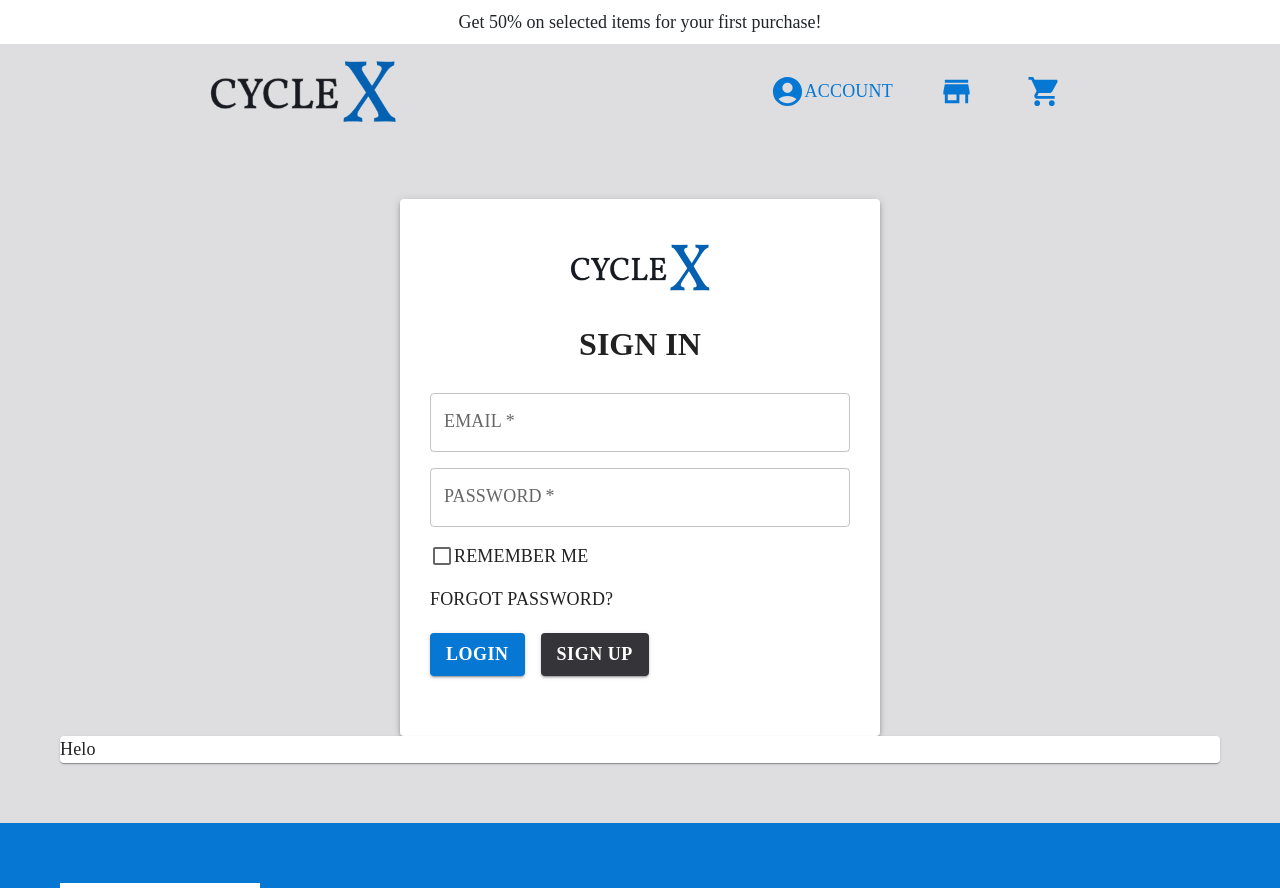
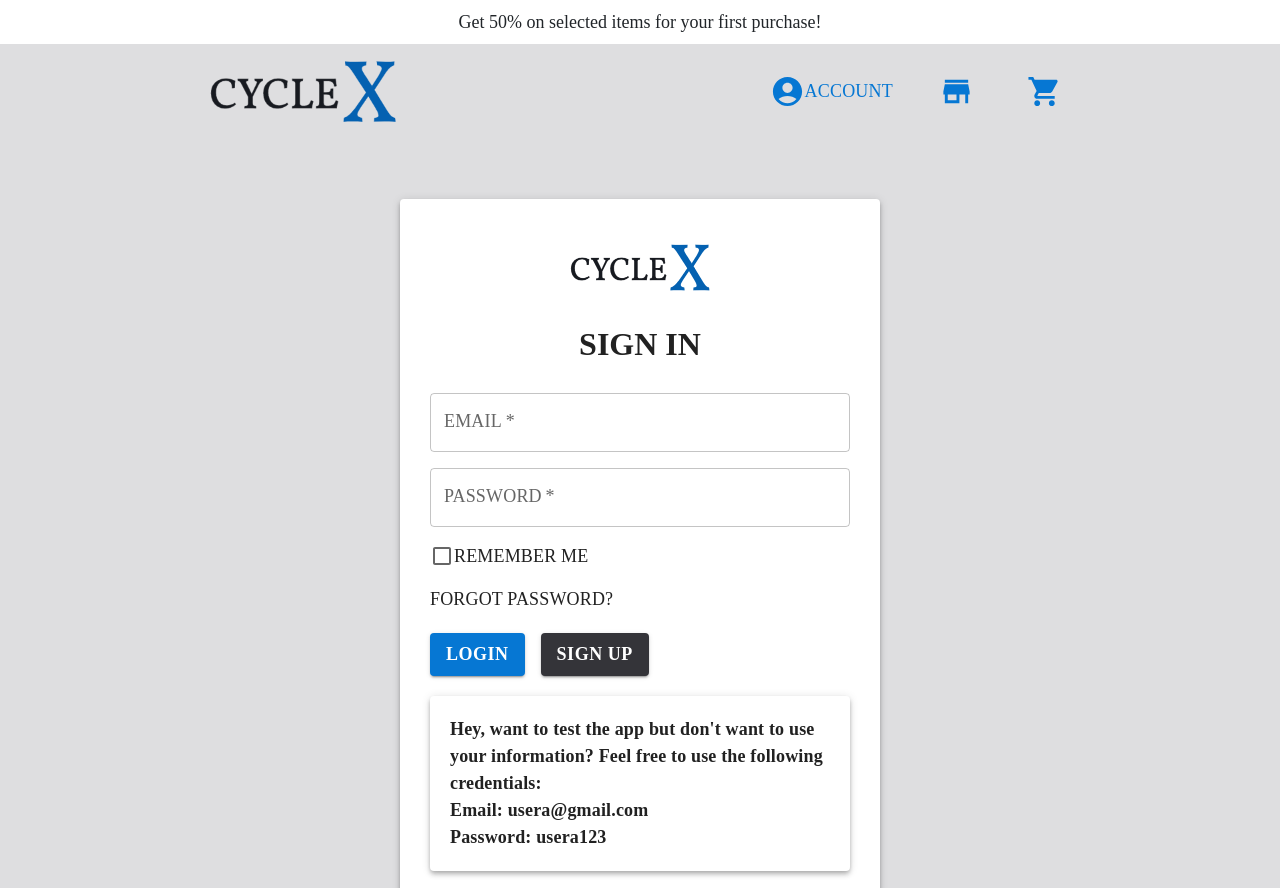
Before and after one commit to Nover-WD/cyclex_frontend, a React (Create React App) app: page /signin in a window 1280 px wide. Shown: the top 888 px of the page. Built offline with nearby package versions, Linux system fonts and the light colour scheme; a web font is replaced by a local one.

Commit message:
added for user credentials

```diff
--- a/src/components/HeaderHero.js
+++ b/src/components/HeaderHero.js
@@ -26,10 +26,10 @@ export default function HeaderHero(){
             </div>
             <div class="carousel-inner">
                 <div class="carousel-item active">
-                    <img src="/assets/img/mountain-bike2.png" class="d-block vh-80" alt="Extreme Mountain Bike"/>
+                    <img src="/assets/img/road-bike.png" class="d-block vh-80" alt="Black Road Bike"/>
                 </div>
                 <div class="carousel-item">
-                    <img src="/assets/img/road-bike.png" class="d-block vh-80" alt="Black Road Bike"/>
+                    <img src="/assets/img/mountain-bike2.png" class="d-block vh-80" alt="Extreme Mountain Bike"/>
                 </div>
                 <div class="carousel-item">
                     <img src="/assets/img/helmets.png" class="d-block vh-80" alt="Customized Helmets"/>
--- a/src/components/forms/SignInForm.js
+++ b/src/components/forms/SignInForm.js
@@ -4,7 +4,7 @@ import React, { useEffect, useState } from "react";
 // import Password from "../Password";
 import RememberMe from "../RememberMe";
 import { Link, useLocation, useNavigate } from "react-router-dom";
-import { Box, Typography, Stack, TextField, Button, Alert, Collapse, IconButton } from "@mui/material";
+import { Box, Typography, Stack, TextField, Button, Alert, Collapse, IconButton, Paper } from "@mui/material";
 import { makeStyles } from "@mui/styles";
 import CloseIcon from "@mui/icons-material/Close";
 
@@ -85,6 +85,11 @@ export default function SignInForm(){
                             </Link>
                         </Button>
                     </Stack>
+                    <Paper elevation={4} sx={{padding: "20px"}}>
+                        <Typography sx={{fontWeight: "700"}}>Hey, want to test the app but don't want to use your information? Feel free to use the following credentials:</Typography>
+                        <Typography sx={{fontWeight: "700"}}>Email: usera@gmail.com</Typography>
+                        <Typography sx={{fontWeight: "700"}}>Password: usera123</Typography>
+                    </Paper>
                 </Box>
         </>
     )
--- a/src/components/pages/Login.js
+++ b/src/components/pages/Login.js
@@ -1,6 +1,6 @@
 import React from "react";
 import SignInForm from "../forms/SignInForm";
-import { Box, Paper, Typography} from "@mui/material";
+import { Box, Paper, Typography, Grid} from "@mui/material";
 import TopBanner from "../TopBanner";
 import PrimaryMenu from "../PrimaryMenu";
 import Footer from "../Footer";
@@ -24,12 +24,21 @@ export default function Login(){
                 >
                     <SignInForm/>
                 </Paper>
-                <Paper>
-                    <Typography>
-                        Helo
-                    </Typography>
-                </Paper>
             </Box>
+            {/* <Grid container  sx={{ '@media (min-width: 900px)': {width: "920px"},  margin: "auto", padding: "60px", '@media (max-width: 600px)': {padding: '30px'}}}>
+                <Grid item md={8} xs={12}>
+                    <Paper elevation={4} sx={{ padding: "40px 30px", margin: "auto", '@media (max-width: 600px)': {width: '100%'}}}>
+                        <SignInForm/>
+                    </Paper>
+                </Grid>
+                <Grid md={4} xs={12}>
+                    <Paper elevation={4} sx={{ padding: "40px 30px", margin: "auto"}}>
+                        <Typography>
+                            Hello
+                        </Typography>
+                    </Paper>
+                </Grid>
+            </Grid> */}
             <Footer/>
         </>
     )
```
